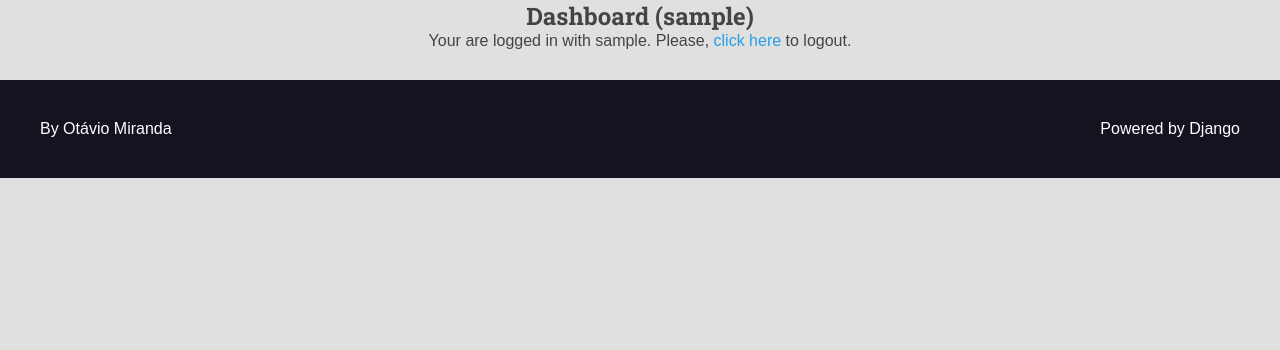
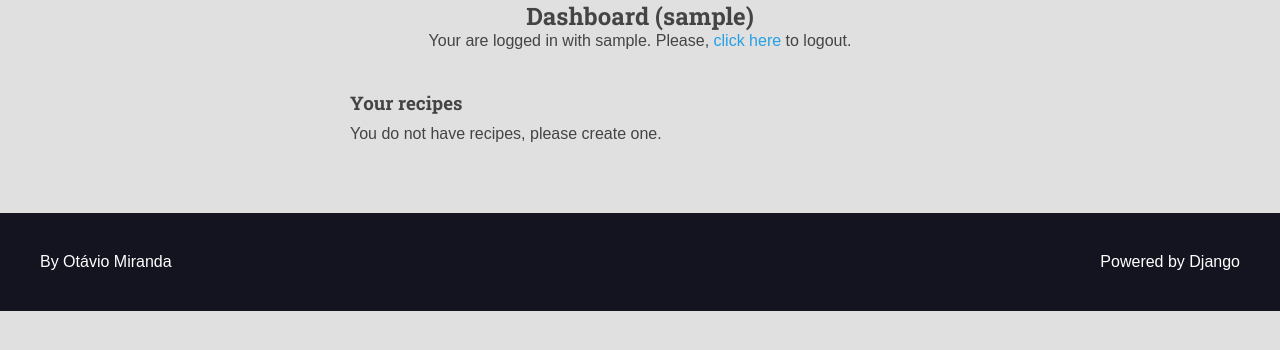
Before and after one commit to lucas5g/curso-django-projeto1, a Django app: page /authors/dashboard in a window 1280 px wide. Shown: the part 113-463 px from the top of the page. Run offline with Django 5.2, Linux system fonts and the light colour scheme; the visitor is signed in with stand-in values (Sample User, id 1); data that the repository does not hold is empty.

Commit message:
feat(authors): add recipe editing dashboard with form integration
- Create AuthorRecipeForm for recipe editing with custom widgets for textarea and file input
- Add dashboard_recipe_edit view to allow authors to edit unpublished recipes
- Add dashboard_recipe.html template for recipe editing interface
- Update dashboard view to display user's unpublished recipes as editable links
- Update dashboard.html to list recipes with edit navigation
- Enhance form component to support field-level CSS classes via widget attributes
- Add dashboard styling for recipe listing and left-aligned form sections
- Extend form styling to include select and textarea elements
- Add recipes/forms.py module for recipe-specific forms
- Update authors/urls.py to include dashboard recipe edit route
- Standardize quote style in templates from single to double quotes
- Add login authentication check in login template

```diff
--- a/authors/templates/components/form.html
+++ b/authors/templates/components/form.html
@@ -1,9 +1,9 @@
 <div class="main-content container">
-    <form action="{{ form_action }}" method="post" novalidate>
+    <form class="main-form" action="{{ form_action }}" method="post" novalidate>
         {% csrf_token %}
         <div class="form-content form-content-grid">
             {% for field in form %}
-            <div class="form-group">
+            <div class="form-group {{ field.field.widget.attrs.class }}">
                 <label for="{{ field.id_for_label }}">{{ field.label }}</label>
                 {{ field }}
                 {% if field.help_text %}
--- a/authors/templates/dashboard.html
+++ b/authors/templates/dashboard.html
@@ -3,7 +3,21 @@
 {% block content %}
     <div class="main-content center container">
         <h2>Dashboard ({{ user }})</h2>
-        {% include 'components/login_message.html' %}
+        {% include "components/login_message.html" %}
+        <div class="authors-dashboard-container">
+            <h3>Your recipes</h3>
+            <ul>
+                {% for recipe in recipes %}
+                    <li>
+                        <a href="{% url "authors:dashboard_recipe_edit" recipe.id %}">{{ recipe.title }}</a>
+                    </li>
+                {% empty %}
+                    <li>
+                        <p>You do not have recipes, please create one.</p>
+                    </li>
+                {% endfor %}
+            </ul>
+        </div>
     </div>
-    {% include 'components/message.html' %}
+    {% include "components/message.html" %}
 {% endblock content %}
--- a/authors/templates/login.html
+++ b/authors/templates/login.html
@@ -3,8 +3,9 @@
 {% block content %}
     <div class="main-content center container">
         <h2>Login</h2>
-       {% include 'components/login_message.html' %}
+        {% include "components/login_message.html" %}
     </div>
     {% include "components/message.html" %}
+    {% if not user.is_authenticated %}{% endif %}
     {% include "components/form.html" %}
 {% endblock content %}
--- a/authors/urls.py
+++ b/authors/urls.py
@@ -10,5 +10,6 @@ urlpatterns = [
     path('login', views.login_view, name='login'),
     path('login/create', views.login_create, name='login_create'),
     path('logout', views.logout_view, name='logout'),
-    path('dashboard', views.dashboard, name='dashboard')
+    path('dashboard', views.dashboard, name='dashboard'),
+    path('dashboard/recipe/<int:id>/edit', views.dashboard_recipe_edit, name='dashboard_recipe_edit')
 ]
--- a/authors/views.py
+++ b/authors/views.py
@@ -1,11 +1,11 @@
 from django.shortcuts import render, redirect
 from django.contrib import messages
-from .forms import RegisterForm, LoginForm
+from .forms import RegisterForm, LoginForm, AuthorRecipeForm
 from django.http import Http404, HttpResponseNotAllowed, HttpResponseBadRequest
 from django.urls import reverse
 from django.contrib.auth import authenticate, login, logout
 from django.contrib.auth.decorators import login_required
-
+from recipes.models import Recipe
 
 # Create your views here.
 def register_view(request):
@@ -65,7 +65,7 @@ def login_create(request):
 
     messages.success(request, "Your are logged in")
     login(request, authenticated_user)
-    return redirect('authors:dashboard')
+    return redirect("authors:dashboard")
 
 
 @login_required(login_url="authors:login", redirect_field_name="next")
@@ -83,6 +83,25 @@ def logout_view(request):
     logout(request)
     return redirect("authors:login")
 
-@login_required(login_url='authors:login', redirect_field_name="next")
+
+@login_required(login_url="authors:login", redirect_field_name="next")
 def dashboard(request):
-    return render(request, 'dashboard.html')
+    recipes = Recipe.objects.filter(is_published=False, author=request.user)
+    return render(request, "dashboard.html", context={"recipes": recipes})
+
+
+@login_required(login_url="authors:login", redirect_field_name="next")
+def dashboard_recipe_edit(request, id):
+    recipe = Recipe.objects.get(
+        is_published=False,
+        author=request.user,
+        pk=id,
+    )
+
+    return render(request, "dashboard_recipe.html", context={
+        "recipe": recipe,
+        "form": AuthorRecipeForm(
+            data=request.POST or None,
+            instance=recipe
+        )
+    })
--- /dev/null
+++ b/recipes/forms.py
@@ -0,0 +1,3 @@
+
+from django import forms
+from .models import Recipe
--- a/static/styles.css
+++ b/static/styles.css
@@ -361,6 +361,8 @@ h6 {
     color: var(--color-error-dark);
 }
 
+.form select,
+.form-content textarea,
 .form-content input {
     display: block;
     width: 100%;
@@ -385,6 +387,14 @@ h6 {
 
 .center {
     text-align: center;
+}
+
+.left{
+    text-align: left;
+}
+
+.span-2{
+    grid-column: span 2;
 }
 
 .form-content button {
@@ -415,3 +425,22 @@ h6 {
     color: var(--color-primary);
     font-size: 1.6rem;
 }
+
+
+.login-message{
+    margin: 1rem 0;
+}
+
+.authors-dashboard-container{
+    max-width: 64rem;
+    text-align: left;
+    padding: var(--spacing-gutter-medium);
+    margin: 0 auto;
+}
+
+.authors-dashboard-container h3,
+.authors-dashboard-container p,
+.authors-dashboard-container ul{
+    list-style-type: none;
+    margin: 1rem 0;
+}
--- a/templates/components/layout.html
+++ b/templates/components/layout.html
@@ -17,7 +17,7 @@
     <link rel="preconnect" href="https://fonts.gstatic.com" crossorigin />
     <link href="https://fonts.googleapis.com/css2?family=Roboto+Slab:wght@100..900&display=swap"
           rel="stylesheet" />
-    <link rel="stylesheet" href="{% static 'styles.css' %}?version=2026.10.21">
+    <link rel="stylesheet" href="{% static 'styles.css' %}?version=2026.10.24">
     <title>{% block title %}{% endblock %} | Recipes</title>
     <style></style>
   </head>
```
Also changed, not shown: authors/forms.py (+25 -0 lines), authors/templates/dashboard_recipe.html (added, +12 -0 lines).
